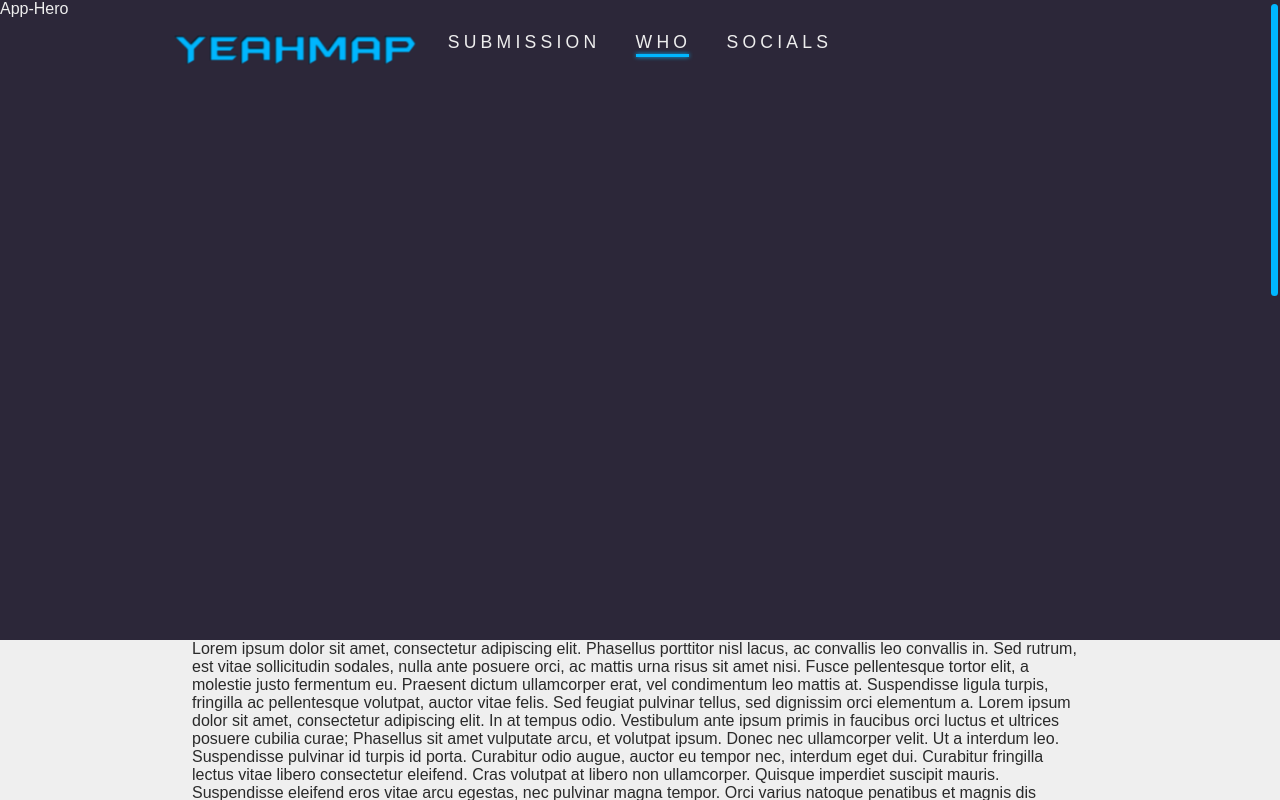
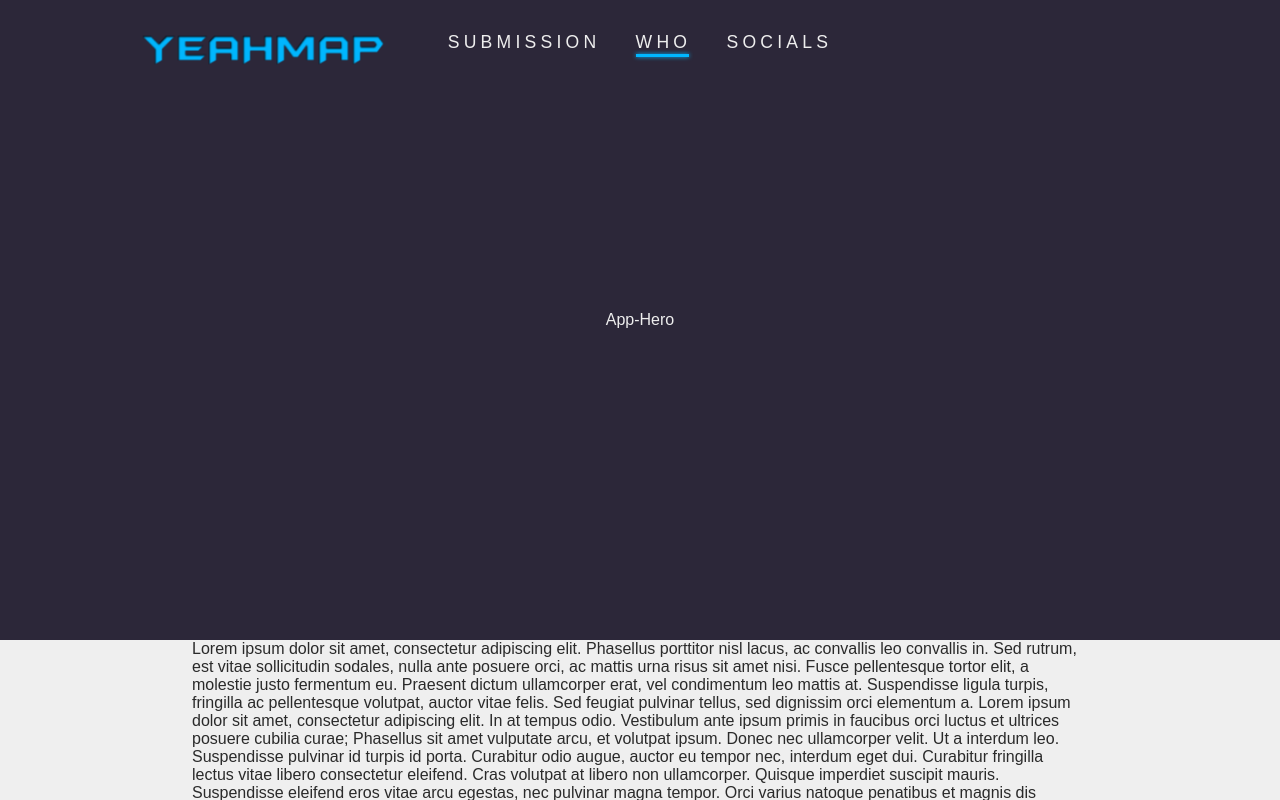
Before and after one commit to ChainArts/yeahmap-homepage, a React (Create React App) app: page /who in a window 1280 px wide. Shown: the top 800 px of the page. Built offline with nearby package versions, Linux system fonts and the light colour scheme.

Commit message:
removed scrollbar, organized pages

```diff
--- a/package.json
+++ b/package.json
@@ -11,7 +11,6 @@
     "react-dom": "^17.0.1",
     "react-router-dom": "^5.2.0",
     "react-scripts": "4.0.0",
-    "simplebar-react": "^2.3.0",
     "web-vitals": "^0.2.4"
   },
   "scripts": {
--- a/src/App.css
+++ b/src/App.css
@@ -23,20 +23,12 @@ body {
     text-rendering: optimizeLegibility;
   }
 .App{
-    width: 100vw;
+    width: 100%;
     height: 100vh;
-    overflow: hidden;
 }
 
-.simplebar-scrollbar::before{
-    background: #00b7ff !important;
-    opacity: 1 !important;
-    margin-top: 2px;
-    margin-bottom: 2px;
-  }
-
 header{
-    z-index: 2;
+    z-index: 1000;
     display: block;
     position: fixed;
     top: 0;
@@ -46,7 +38,7 @@ header{
 }
 
 .header-cont{
-    margin: 1.2rem 10rem 1.2rem 10rem;
+    margin: 1.2rem 10vw 1.2rem 10vw;
 }
 
 .row{
@@ -69,18 +61,21 @@ header{
     display: block;
     width: 240px;
     cursor: pointer;
+    pointer-events: auto;
 }
 
 .yeahmap-logo img{
-    z-index: 10;
     width: 100%;
     height: 100%;
 }
 
 .app-hero{
     position: relative;
-    width: 100vw;
+    width: 100%;
     height: 80vh;
+    display: flex;
+    justify-content: center;
+    align-items: center;
 }
 
 .content{
@@ -89,7 +84,7 @@ header{
     display: flex;
     justify-content: center;
     align-items: center;
-    width: 100vw;
+    width: 100%;
     min-height: 50vh;
     background: #efefef;
     color: #2a2a2a;
--- a/src/App.js
+++ b/src/App.js
@@ -1,14 +1,13 @@
 import "./App.css";
-import SimpleBar from 'simplebar-react';
-import 'simplebar/dist/simplebar.min.css';
 import { BrowserRouter as Router, Route, Switch } from 'react-router-dom';
 import Header from "./components/header";
 import Navbar from "./components/navbar";
+import ScrollToTop from "./components/ScrollToTop";
 import AppHero from "./components/app-hero";
-import Home from "./components/home";
-import About from "./components/about";
-import Submit from "./components/submit";
-import Socials from "./components/socials";
+import Home from "./components/pages/home";
+import About from "./components/pages/about";
+import Submit from "./components/pages/submit";
+import Socials from "./components/pages/socials";
 
 
 
@@ -16,10 +15,10 @@ function App() {
   return (
     <div className="App">
         <Router>
-            <Header></Header>
-            <SimpleBar  autoHide={false} scrollbarMaxSize={300} style={{maxHeight:"100%"}}>
+        <ScrollToTop/>
+            <Header/>
             <Navbar/>
-            <AppHero/>
+                <AppHero/>
                 <main className="content">
                 <Switch>
                     <Route exact path="/" component={Home}/>
@@ -27,8 +26,7 @@ function App() {
                     <Route path="/who" component={About}/>
                     <Route path="/socials" component={Socials}/>
                 </Switch>
-                </main>
-            </SimpleBar>
+            </main>
         </Router>
     </div>
   );
--- /dev/null
+++ b/src/components/ScrollToTop.js
@@ -0,0 +1,12 @@
+import { useEffect } from "react";
+import { useLocation } from "react-router-dom";
+
+export default function ScrollToTop() {
+  const { pathname } = useLocation();
+
+  useEffect(() => {
+    window.scrollTo({top: 0, behavior: "smooth"});
+  }, [pathname]);
+
+  return null;
+}
--- a/src/components/header.js
+++ b/src/components/header.js
@@ -6,7 +6,10 @@ const Header = () => {
             <div className="header-cont">
                 <div className="row space-between">
                     <div className="col">
-                        <NavLink className="yeahmap-logo" to="/"><img src="yeahmap.png" alt=""/></NavLink>
+                        <div className="yeahmap-logo" ><NavLink to="/" activeClassName=""><img src="yeahmap.png" alt="Home"/></NavLink></div>
+                    </div>
+                    <div className="col menu">
+
                     </div>
                 </div>
             </div>
--- a/src/components/navbar.js
+++ b/src/components/navbar.js
@@ -12,7 +12,6 @@ const NavMenu = {
             duration: 0.8
         }
     }
-
 }
 
 const Navbar = () => {
```
Also changed, not shown: src/components/pages/about.js (renamed from src/components/about.js), src/components/pages/home.js (renamed from src/components/home.js), src/components/pages/socials.js (renamed from src/components/socials.js), src/components/pages/submit.js (renamed from src/components/submit.js), 1 other file (tests, documents, lock files or other folders).
